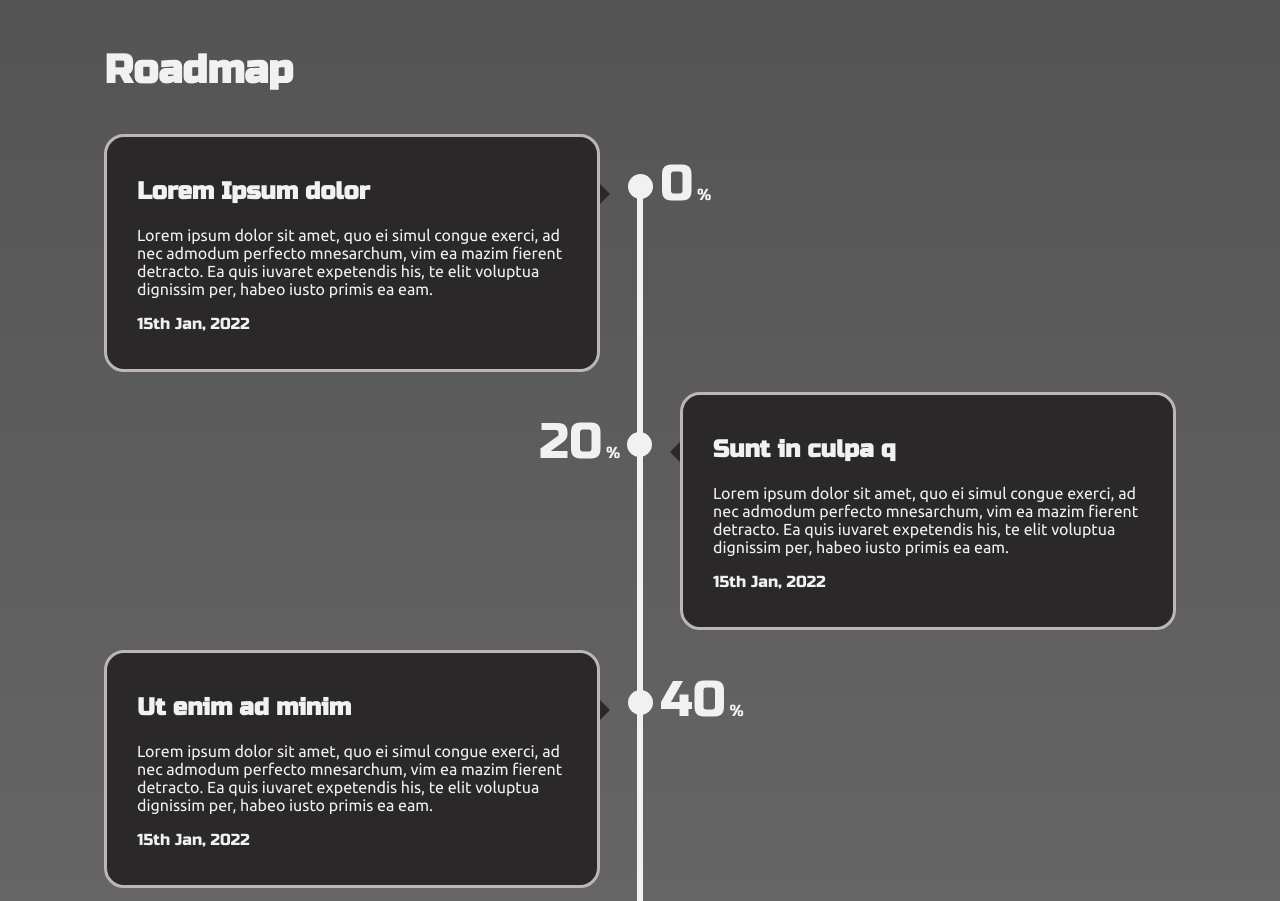
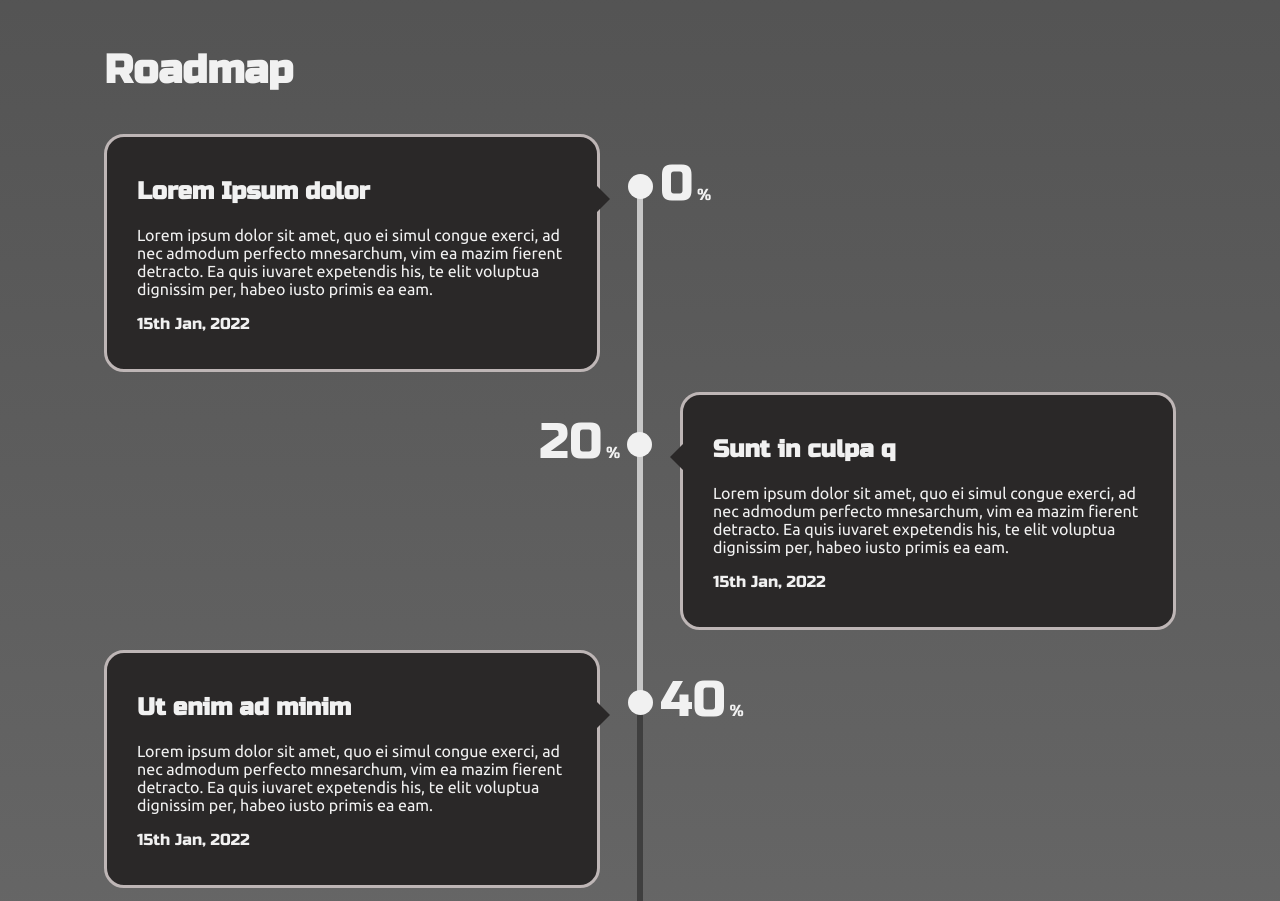
Before and after one commit to ansariazaz/sample, a plain HTML site: page index.html in a window 1280 px wide. Shown: the part 1940-2841 px from the top of the page. Drawn offline with Linux system fonts and the light colour scheme.

Commit message:
add line color

```diff
--- a/others/index.css
+++ b/others/index.css
@@ -379,6 +379,9 @@ body {
   bottom: 190px;
   left: 50%;
   margin-left: -3px;
+  background: linear-gradient(
+    190deg, #C7C7C7 50%, #3f3f3f 50%);
+
 }
 
 
@@ -405,6 +408,7 @@ body {
   top: 50px;
   border-radius: 50%;
   z-index: 1;
+
 }
 
 
@@ -437,7 +441,7 @@ body {
   z-index: 1;
   right: 30px;
   border: medium solid rgb(190, 182, 182);
-  border-width: 10px 0 10px 10px;
+  border-width: 15px 0 15px 15px;
   border-color: transparent transparent transparent #2a2828;
 }
 
@@ -454,7 +458,7 @@ body {
   left: 30px;
   border: solid 3px rgb(12, 11, 11);
   /* border: medium solid rgb(190, 182, 182); */
-  border-width: 10px 10px 10px 0;
+  border-width: 15px 15px 15px 0;
   border-color: transparent #2a2828 transparent transparent;
 }
 
```
